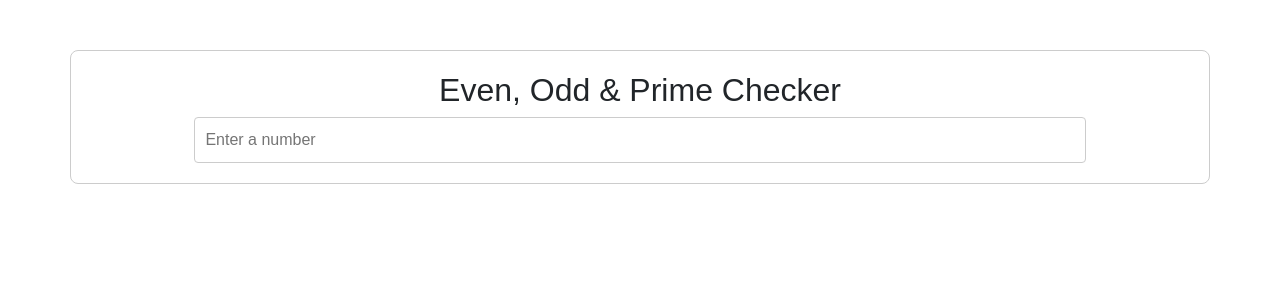
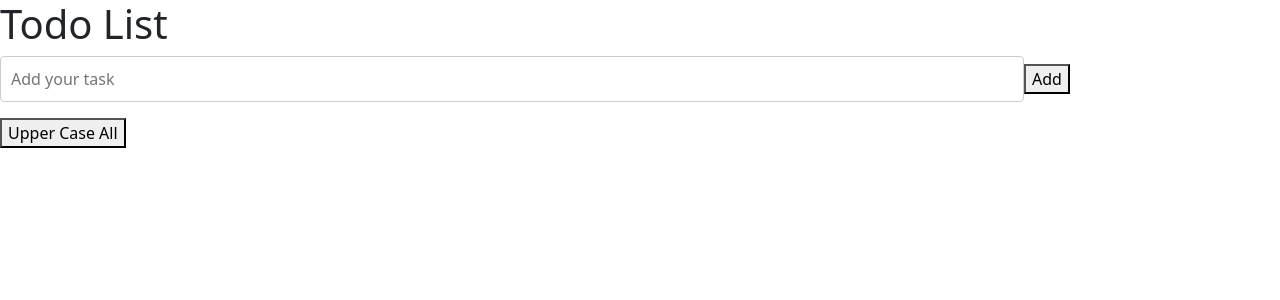
Before and after one commit to ajitpatil789/React-Test1, a React (Vite) app: page / in a window 1280 px wide. Shown: the top 300 px of the page. Built offline with nearby package versions, Linux system fonts and the light colour scheme.

Commit message:
Custome Hook class code Commit

```diff
--- a/src/App.jsx
+++ b/src/App.jsx
@@ -21,6 +21,9 @@ import AppLayout from "./UseContext2/AppLayout";
 import UseMemoHook from "./UseMemo Hook/UseMemoHook";
 
 import NumberChecker from "./UseMemo Hook/NumberChecker";
+import StudentSearch from "./UseMemo Hook/FilterList";
+import CustomHook from "./Custome Hook/CustomHook";
+import TodoList from "./TodoList/TodoList";
 
 function App() {
   return (
@@ -44,8 +47,9 @@ function App() {
       {/* <AppLayout /> */}
       {/* <UseMemoHook /> */}
       {/* <StudentSearch /> */}
-
-      <NumberChecker />
+      {/* <NumberChecker /> */}
+      {/* <CustomHook /> */}
+      <TodoList />
     </>
   );
 }
--- /dev/null
+++ b/src/Custome Hook/CustomHook.jsx
@@ -0,0 +1,26 @@
+import React from "react";
+import useEvenOddFinder from "./useEvenOddFinder";
+
+function CustomHook() {
+  const [number, evenOddResult, eoResult, inc, setNumber] = useEvenOddFinder();
+
+  return (
+    <>
+      <h1>Custom Hook</h1>
+      <input
+        type="number"
+        value={number}
+        onChange={(e) => setNumber(parseInt(e.target.value) || 0)}
+        placeholder="Enter a number"
+      />
+      <button onClick={() => eoResult(number)}>Even Odd</button>
+      <button onClick={inc}>Increment</button>
+      <br />
+      <br />
+      <h4>The number is: {number}</h4>
+      <h4>The number is even or odd: {evenOddResult}</h4>
+    </>
+  );
+}
+
+export default CustomHook;
--- /dev/null
+++ b/src/Custome Hook/useEvenOddFinder.jsx
@@ -0,0 +1,18 @@
+import { useState } from "react";
+
+function useEvenOddFinder(initial = 1) {
+  const [number, setNumber] = useState(initial);
+  const [evenOddResult, setEvenOddResult] = useState("");
+
+  function eoResult(n) {
+    setEvenOddResult(n % 2 === 0 ? "Even number" : "Odd number");
+  }
+
+  function inc() {
+    setNumber((prevNumber) => prevNumber + 1);
+  }
+
+  return [number, evenOddResult, eoResult, inc, setNumber];
+}
+
+export default useEvenOddFinder;
--- /dev/null
+++ b/src/TodoList/TodoList.jsx
@@ -0,0 +1,54 @@
+import React, { useState } from "react";
+
+function TodoList() {
+  const [todos, setTodos] = useState([]);
+  const [newTodo, setNewTodo] = useState("");
+  const handleAddTodo = () => {
+    if (newTodo.trim()) {
+      setTodos((prevTodo) => [
+        ...prevTodo,
+        { id: crypto.randomUUID(), text: newTodo },
+      ]);
+      setNewTodo("");
+    }
+  };
+  const handleDelete = (id) => {
+    setTodos((prevTodos) =>
+      prevTodos.filter((prevTodos) => prevTodos.id !== id)
+    );
+  };
+  const upperCaseAll = () => {
+    setTodos((todos) =>
+      todos.map((todo) => {
+        return {
+          ...todo,
+          text: todo.text.toUpperCase(),
+        };
+      })
+    );
+  };
+
+  return (
+    <div>
+      <h1>Todo List</h1>
+      <input
+        type="text"
+        placeholder="Add your task"
+        value={newTodo}
+        onChange={(e) => setNewTodo(e.target.value)}
+      />
+      <button onClick={handleAddTodo}>Add</button>
+      <ul>
+        {todos.map((todo) => (
+          <li key={todo.id} style={{ listStyle: "none" }}>
+            <span>{todo.text}</span>
+            <button onClick={() => handleDelete(todo.id)}>Delete</button>
+          </li>
+        ))}
+      </ul>
+      <button onClick={upperCaseAll}>Upper Case All</button>
+    </div>
+  );
+}
+
+export default TodoList;
```
